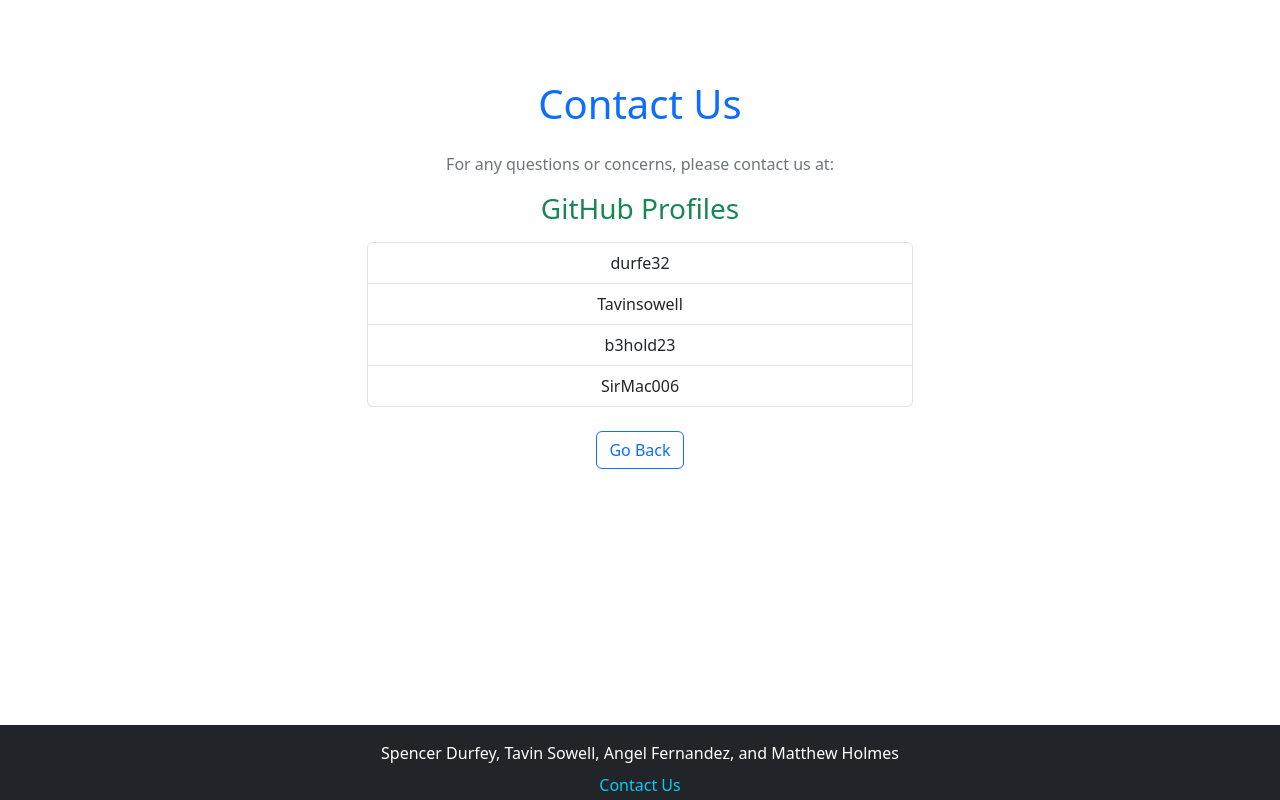
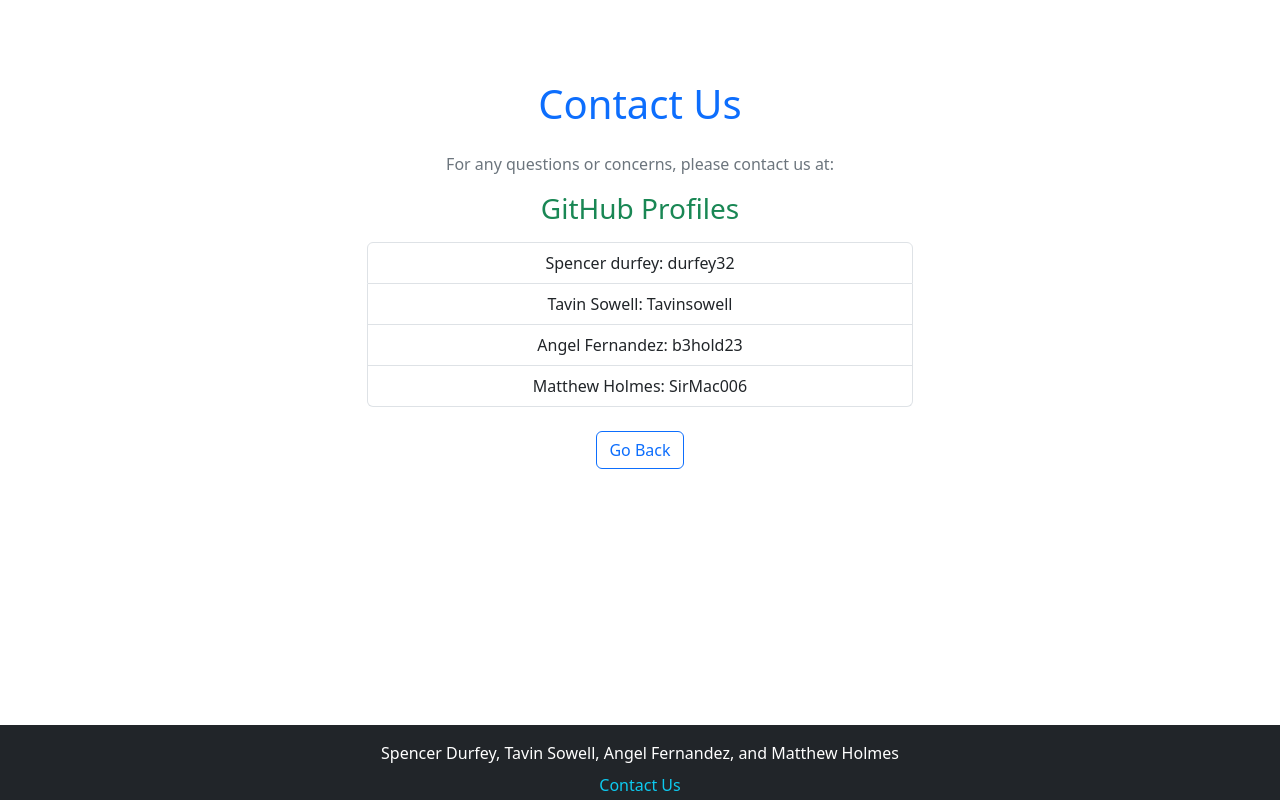
Before and after one commit to Durfey32/Workout-with-Mental-Health, a React (Vite) app in the folder client/: page /contact-us in a window 1280 px wide. Built offline with nearby package versions, Linux system fonts and the light colour scheme.

Commit message:
contact us names

```diff
--- a/client/src/pages/ContactUs.tsx
+++ b/client/src/pages/ContactUs.tsx
@@ -21,7 +21,7 @@
                 rel="noopener noreferrer"
                 className="text-decoration-none text-dark"
               >
-                durfe32
+                Spencer durfey: durfey32
               </a>
             </li>
             <li className="list-group-item">
@@ -31,7 +31,7 @@
                 rel="noopener noreferrer"
                 className="text-decoration-none text-dark"
               >
-                Tavinsowell
+                Tavin Sowell: Tavinsowell
               </a>
             </li>
             <li className="list-group-item">
@@ -41,7 +41,7 @@
                 rel="noopener noreferrer"
                 className="text-decoration-none text-dark"
               >
-                b3hold23
+                Angel Fernandez: b3hold23
               </a>
             </li>
             <li className="list-group-item">
@@ -51,7 +51,7 @@
                 rel="noopener noreferrer"
                 className="text-decoration-none text-dark"
               >
-                SirMac006
+                Matthew Holmes: SirMac006
               </a>
             </li>
           </ul>
```
Also changed, not shown: 1 other file (tests, documents, lock files or other folders).
